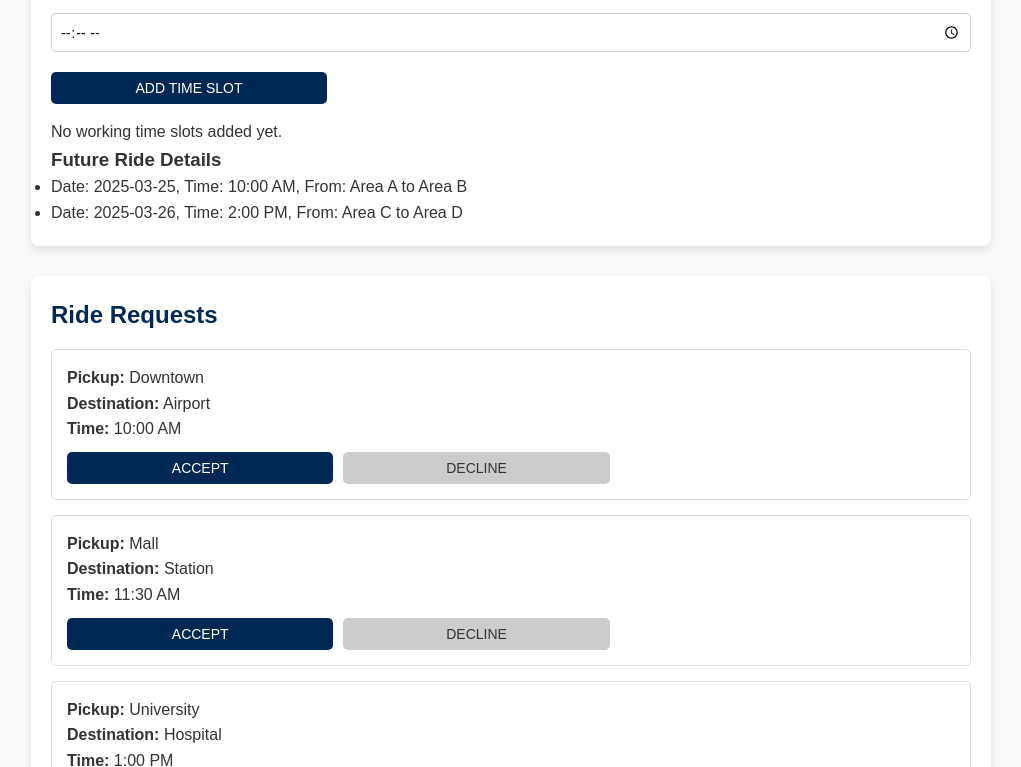
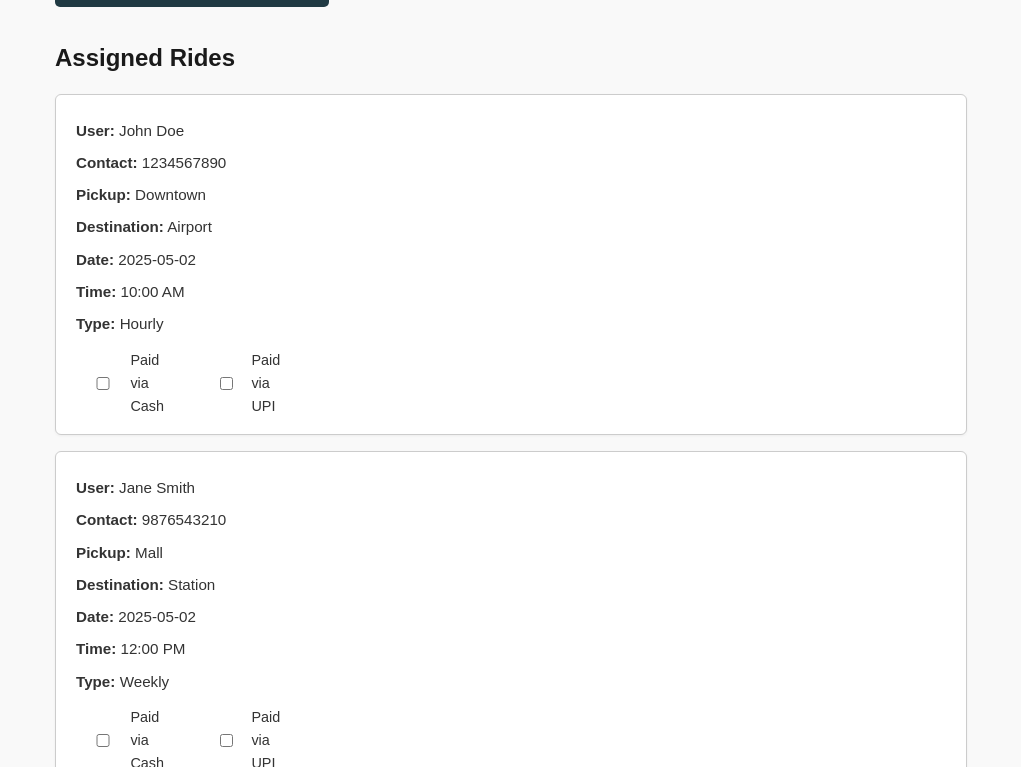
Before and after one commit to ayushmishra25/Tours-and-Travels, a React (Vite) app in the folder Frontend/: page /driver-dashboard in a window 1280 px wide. Shown: the part 573-1340 px from the top of the page, without its empty margins (129-1150 px from the left). Built offline with nearby package versions, Linux system fonts and the light colour scheme.

Commit message:
chages in driver dashboard

```diff
--- a/Frontend/src/App.css
+++ b/Frontend/src/App.css
@@ -1697,152 +1697,118 @@ fieldset.account-details legend {
 }
 
 /* Driver Dashboard CSS */
-
+/* Container */
 .driver-dashboard-container {
-  max-width: 1000px;
-  margin: 20px auto;
-  padding: 20px;
-  background-color: var(--background-color, #f5f5f5);
-}
-
-.driver-dashboard-container h1 {
-  text-align: center;
-  color: var(--primary-color, #002855);
-  margin-bottom: 30px;
-}
-
-/* Section Styles */
-.availability-section,
-.scheduling-section,
-.ride-requests-section {
-  margin-bottom: 30px;
-  padding: 20px;
-  background-color: var(--white, #fff);
+  max-width: 960px;
+  margin: 2rem auto;
+  padding: 0 1.5rem;
+  font-family: Arial, sans-serif;
+  color: #333;
+}
+
+/* Section Headings */
+.driver-dashboard-container h1,
+.driver-dashboard-container h2 {
+  margin-bottom: 1rem;
+  color: #1a1a1a;
+  font-weight: 600;
+}
+
+/* Availability */
+.availability-section {
+  background: #f5f7fa;
+  border: 1px solid #dde2e6;
   border-radius: 8px;
-  box-shadow: 0 4px 8px rgba(0,0,0,0.1);
-}
-
-.availability-section h2,
-.scheduling-section h2,
-.ride-requests-section h2 {
-  color: var(--primary-color, #002855);
-  margin-bottom: 15px;
-}
-
-/* Availability Section */
+  padding: 1rem 1.5rem;
+}
 .availability-btn {
-  padding: 10px 20px;
-  font-size: 16px;
-  background-color: var(--primary-color, #002855);
-  color: var(--white, #fff);
+  background-color: #0052cc;
+  color: #fff;
   border: none;
-  border-radius: 5px;
+  border-radius: 4px;
+  padding: 0.5rem 1rem;
   cursor: pointer;
-  transition: var(--transition, all 0.3s ease-in-out);
-}
-
+  font-size: 0.95rem;
+}
 .availability-btn:hover {
-  background-color: var(--secondary-color, #004a99);
-}
-
-/* Scheduling Section */
-.slot-form {
-  display: flex;
-  gap: 10px;
-  margin-bottom: 15px;
-  flex-wrap: wrap;
-}
-
-.slot-form input[type="date"],
-.slot-form input[type="time"] {
-  padding: 8px;
-  font-size: 14px;
-  border: 1px solid #ccc;
-  border-radius: 5px;
-}
-
-.slot-form button {
-  padding: 8px 16px;
-  font-size: 14px;
-  background-color: var(--primary-color, #002855);
-  color: var(--white, #fff);
-  border: none;
-  border-radius: 5px;
-  cursor: pointer;
-  transition: var(--transition, all 0.3s ease-in-out);
-}
-
-.slot-form button:hover {
-  background-color: var(--secondary-color, #004a99);
-}
-
-.slots-list ul {
+  background-color: #0041a8;
+}
+
+/* Assigned & Ongoing Rides Sections */
+.assigned-rides-section,
+.ongoing-rides-section {
+  margin-top: 2rem;
+}
+.assigned-rides-section ul,
+.ongoing-rides-section ul {
   list-style: none;
   padding: 0;
-}
-
-.slots-list li {
-  padding: 8px;
-  border-bottom: 1px solid #ddd;
-}
-
-/* Ride Requests Section */
-.ride-requests-section ul {
-  list-style: none;
-  padding: 0;
-}
-
-.ride-request-item {
-  padding: 15px;
-  border: 1px solid #ddd;
-  border-radius: 5px;
-  margin-bottom: 15px;
-  background-color: #fff;
-}
-
-.request-buttons {
-  display: flex;
-  gap: 10px;
-  margin-top: 10px;
-}
-
-.request-buttons button {
-  padding: 8px 16px;
-  font-size: 14px;
-  border: none;
-  border-radius: 5px;
+  margin: 0;
+}
+
+/* Ride Cards */
+.assigned-ride-item,
+.ongoing-ride-item {
+  background: #ffffff;
+  border: 1px solid #ccc;
+  border-radius: 6px;
+  padding: 1rem 1.25rem;
+  margin-bottom: 1rem;
+  box-shadow: 0 1px 3px rgba(0,0,0,0.05);
+}
+.assigned-ride-item p,
+.ongoing-ride-item p {
+  margin: 0.5rem 0;
+  font-size: 0.95rem;
+}
+
+/* Payment Confirmation */
+.payment-confirmation {
+  display: flex;
+  align-items: center;
+  gap: 1.5rem;
+  margin-top: 0.75rem;
+}
+.payment-confirmation label {
+  display: flex;
+  align-items: center;
+  font-size: 0.9rem;
   cursor: pointer;
-  transition: var(--transition, all 0.3s ease-in-out);
-}
-
-.request-buttons button:first-child {
-  background-color: var(--primary-color, #002855);
-  color: var(--white, #fff);
-}
-
-.request-buttons button:first-child:hover {
-  background-color: var(--secondary-color, #004a99);
-}
-
-.request-buttons button:last-child {
-  background-color: #ccc;
-  color: #333;
-}
-
-.request-buttons button:last-child:hover {
-  background-color: #bbb;
-}
-
-/* Responsive Design */
-@media (max-width: 768px) {
-  .slot-form {
+}
+.payment-confirmation input[type="radio"] {
+  margin-right: 0.5rem;
+  accent-color: #0052cc;
+}
+
+/* Responsive Breakpoints */
+@media (max-width: 768px) {
+  .driver-dashboard-container {
+    padding: 0 1rem;
+  }
+  .assigned-ride-item,
+  .ongoing-ride-item {
+    padding: 0.75rem 1rem;
+  }
+  .payment-confirmation {
     flex-direction: column;
-  }
-
-  .request-buttons {
-    flex-direction: column;
-  }
-}
+    align-items: flex-start;
+  }
+}
+
+@media (max-width: 480px) {
+  .availability-btn {
+    font-size: 0.9rem;
+    padding: 0.4rem 0.8rem;
+  }
+  .assigned-ride-item p,
+  .ongoing-ride-item p {
+    font-size: 0.85rem;
+  }
+  .payment-confirmation label {
+    font-size: 0.85rem;
+  }
+}
+
 
 /* CSS FOR HOW TO USE PAGE */
 /* HowToUse.css */
--- a/Frontend/src/pages/DriverDashboard.jsx
+++ b/Frontend/src/pages/DriverDashboard.jsx
@@ -2,34 +2,61 @@ import React, { useState, useEffect } from "react";
 import DriverNavbar from "../components/DriverNavbar";
 
 const DriverDashboard = () => {
-  // Availability state
   const [isAvailable, setIsAvailable] = useState(false);
-
-  // Scheduling state: list of time slots and new slot details
   const [timeSlots, setTimeSlots] = useState([]);
   const [newSlot, setNewSlot] = useState({ date: "", start: "", end: "" });
 
-  // Future rides state: accepted rides for the future
-  const [futureRides, setFutureRides] = useState([]);
+  const [assignedRides, setAssignedRides] = useState([]);
+  const [ongoingRides, setOngoingRides] = useState([]);
 
-  // Ride requests state (simulate fetching with dummy data)
-  const [rideRequests, setRideRequests] = useState([]);
-
-  // Simulate an API call to fetch ride requests dynamically
   useEffect(() => {
+    // Simulate fetching assigned rides
     setTimeout(() => {
-      setRideRequests([
-        { id: 1, pickup: "Downtown", destination: "Airport", time: "10:00 AM" },
-        { id: 2, pickup: "Mall", destination: "Station", time: "11:30 AM" },
-        { id: 3, pickup: "University", destination: "Hospital", time: "1:00 PM" },
+      setAssignedRides([
+        {
+          id: 1,
+          user: "John Doe",
+          contact: "1234567890",
+          pickup: "Downtown",
+          destination: "Airport",
+          date: "2025-05-02",
+          time: "10:00 AM",
+          type: "Hourly",
+        },
+        {
+          id: 2,
+          user: "Jane Smith",
+          contact: "9876543210",
+          pickup: "Mall",
+          destination: "Station",
+          date: "2025-05-02",
+          time: "12:00 PM",
+          type: "Weekly",
+        },
       ]);
     }, 1000);
 
-    // Simulate fetching accepted future rides (scheduling details)
+    // Simulate fetching ongoing rides
     setTimeout(() => {
-      setFutureRides([
-        { id: 1, date: "2025-03-25", time: "10:00 AM", pickup: "Area A", destination: "Area B" },
-        { id: 2, date: "2025-03-26", time: "2:00 PM", pickup: "Area C", destination: "Area D" },
+      setOngoingRides([
+        {
+          id: 1,
+          user: "Alice Johnson",
+          contact: "1112223333",
+          type: "Weekly",
+          from: "Area A",
+          to: "Area B",
+          time: "2:00 PM",
+        },
+        {
+          id: 2,
+          user: "Bob Brown",
+          contact: "4445556666",
+          type: "Monthly",
+          from: "Area C",
+          to: "Area D",
+          time: "4:00 PM",
+        },
       ]);
     }, 1000);
   }, []);
@@ -51,23 +78,9 @@ const DriverDashboard = () => {
     }
   };
 
-  const handleAcceptRequest = (id) => {
-    const accepted = rideRequests.find((req) => req.id === id);
-    setRideRequests(rideRequests.filter((req) => req.id !== id));
-    // In a real app, accepted ride details would be added to future rides schedule dynamically
-    setFutureRides([...futureRides, {
-      id: accepted.id,
-      date: new Date().toISOString().split("T")[0],
-      time: accepted.time,
-      pickup: accepted.pickup,
-      destination: accepted.destination
-    }]);
-    alert(`Ride request from ${accepted.pickup} accepted!`);
-  };
-
-  const handleDeclineRequest = (id) => {
-    setRideRequests(rideRequests.filter((req) => req.id !== id));
-    alert("Ride request declined.");
+  const handlePaymentConfirmation = (id) => {
+    setAssignedRides(assignedRides.filter((ride) => ride.id !== id));
+    alert("Payment confirmed and ride removed from assigned rides.");
   };
 
   return (
@@ -76,7 +89,6 @@ const DriverDashboard = () => {
       <div className="driver-dashboard-container">
         <h1>Driver Dashboard</h1>
 
-        {/* Availability Section */}
         <section className="availability-section">
           <h2>Availability</h2>
           <button onClick={toggleAvailability} className="availability-btn">
@@ -87,7 +99,6 @@ const DriverDashboard = () => {
           </p>
         </section>
 
-        {/* Scheduling Section */}
         <section className="scheduling-section">
           <h2>Scheduling</h2>
           <form onSubmit={handleAddSlot} className="slot-form">
@@ -106,7 +117,7 @@ const DriverDashboard = () => {
               required
             />
             <input
-              placeholder="endtime"
+              placeholder="End Time"
               type="time"
               name="end"
               value={newSlot.end}
@@ -115,10 +126,6 @@ const DriverDashboard = () => {
             />
             <button type="submit">Add Time Slot</button>
           </form>
-          <div className="slots-list">
-            {timeSlots.length === 0 ? (
-              <p>No working time slots added yet.</p>
-            ) : (
           <ul>
             {timeSlots.map((slot, index) => (
               <li key={index}>
@@ -126,48 +133,51 @@ const DriverDashboard = () => {
               </li>
             ))}
           </ul>
-            )}
-          </div>
+        </section>
 
-          {/* Future Rides Section */}
-          <div className="future-rides">
-            <h3>Future Ride Details</h3>
-            {futureRides.length === 0 ? (
-              <p>No future rides scheduled.</p>
+        <section className="assigned-rides-section">
+          <h2>Assigned Rides</h2>
+          {assignedRides.length === 0 ? (
+            <p>No assigned rides currently.</p>
           ) : (
             <ul>
-                {futureRides.map((ride) => (
-                  <li key={ride.id}>
-                    Date: {ride.date}, Time: {ride.time}, From: {ride.pickup} to {ride.destination}
+              {assignedRides.map((ride) => (
+                <li key={ride.id} className="assigned-ride-item">
+                  <p><strong>User:</strong> {ride.user}</p>
+                  <p><strong>Contact:</strong> {ride.contact}</p>
+                  <p><strong>Pickup:</strong> {ride.pickup}</p>
+                  <p><strong>Destination:</strong> {ride.destination}</p>
+                  <p><strong>Date:</strong> {ride.date}</p>
+                  <p><strong>Time:</strong> {ride.time}</p>
+                  <p><strong>Type:</strong> {ride.type}</p>
+                  <div className="payment-confirmation">
+                    <label>
+                      <input type="checkbox" onChange={() => handlePaymentConfirmation(ride.id)} /> Paid via Cash
+                    </label>
+                    <label>
+                      <input type="checkbox" onChange={() => handlePaymentConfirmation(ride.id)} /> Paid via UPI
+                    </label>
+                  </div>
                 </li>
               ))}
             </ul>
           )}
-          </div>
         </section>
 
-        {/* Ride Requests Section */}
-        <section className="ride-requests-section">
-          <h2>Ride Requests</h2>
-          {rideRequests.length === 0 ? (
-            <p>No ride requests at the moment.</p>
+        <section className="ongoing-rides-section">
+          <h2>Ongoing Rides (Weekly/Monthly)</h2>
+          {ongoingRides.length === 0 ? (
+            <p>No ongoing rides.</p>
           ) : (
             <ul>
-              {rideRequests.map((req) => (
-                <li key={req.id} className="ride-request-item">
-                  <p>
-                    <strong>Pickup:</strong> {req.pickup}
-                  </p>
-                  <p>
-                    <strong>Destination:</strong> {req.destination}
-                  </p>
-                  <p>
-                    <strong>Time:</strong> {req.time}
-                  </p>
-                  <div className="request-buttons">
-                    <button onClick={() => handleAcceptRequest(req.id)}>Accept</button>
-                    <button onClick={() => handleDeclineRequest(req.id)}>Decline</button>
-                  </div>
+              {ongoingRides.map((ride) => (
+                <li key={ride.id} className="ongoing-ride-item">
+                  <p><strong>User:</strong> {ride.user}</p>
+                  <p><strong>Contact:</strong> {ride.contact}</p>
+                  <p><strong>Type:</strong> {ride.type}</p>
+                  <p><strong>From:</strong> {ride.from}</p>
+                  <p><strong>To:</strong> {ride.to}</p>
+                  <p><strong>Time:</strong> {ride.time}</p>
                 </li>
               ))}
             </ul>
```
Also changed, not shown: Frontend/src/admin/components/AdminNavbar.jsx (+31 -6 lines). Lines whose indentation alone changed are shown as unchanged.
